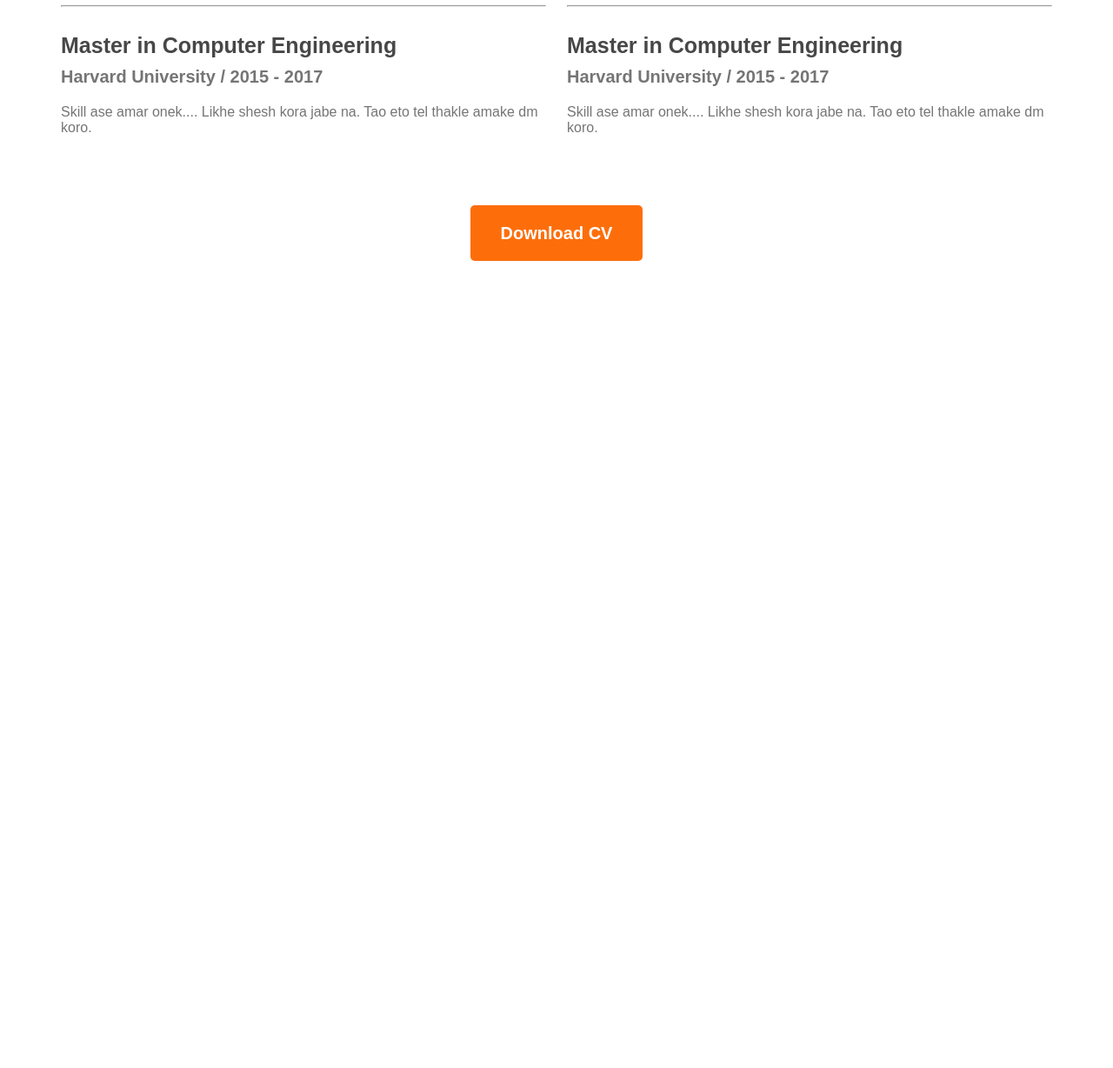
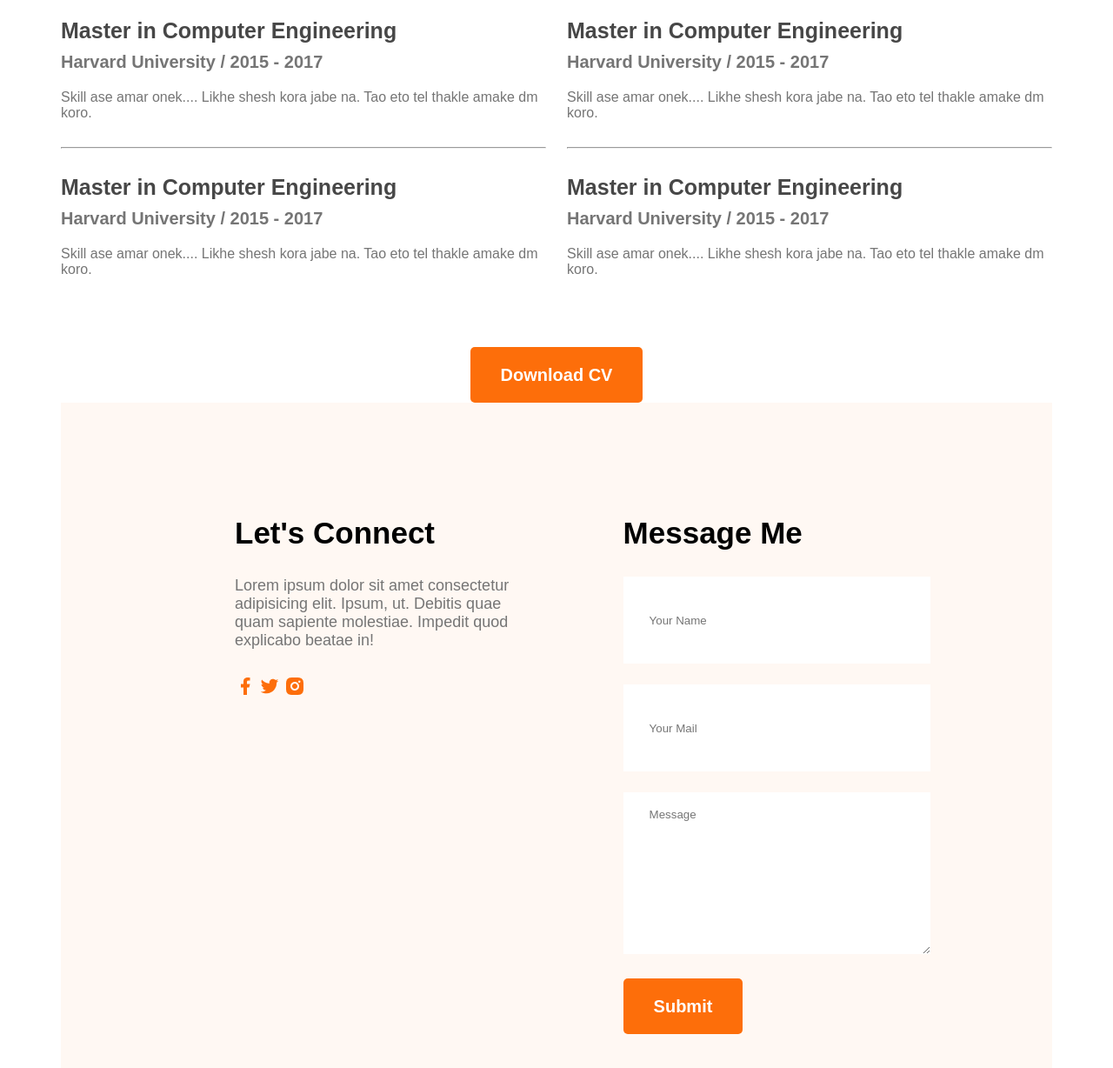
Before and after one commit to ruzhan05/developer-portfolio, a plain HTML site: page index.html in a window 1280 px wide. Shown: the part 2435-3663 px from the top of the page at 87% size. Before the commit the page ends 2735 px from the top, so only its background shows below. Drawn offline with Linux system fonts and the light colour scheme.

Commit message:
contact us added

```diff
--- a/index.html
+++ b/index.html
@@ -108,7 +108,7 @@
         <h3 class="section-title">A Summary Of My Resume</h3>
         <div class="resume-content">
           <div>
-            <h3 class="resume-tile">My Education</h3>
+            <h3 class="resume-title">My Education</h3>
             <div class="resume-item">
               <h4 class="title">Master in Computer Engineering</h4>
               <h5 class="sub-title">Harvard University / 2015 - 2017</h5>
@@ -138,7 +138,7 @@
             </div>
           </div>
           <div>
-            <h3 class="resume-tile">My Experience</h3>
+            <h3 class="resume-title">My Experience</h3>
             <div class="resume-item">
               <h4 class="title">Master in Computer Engineering</h4>
               <h5 class="sub-title">Harvard University / 2015 - 2017</h5>
@@ -171,6 +171,40 @@
           <button class="btn-primary">Download CV</button>
         </div>
       </section>
+      <section class="contact">
+        <div>
+          <h3 class="section-title">Let's Connect</h3>
+          <p class="section-description">
+            Lorem ipsum dolor sit amet consectetur adipisicing elit. Ipsum, ut.
+            Debitis quae quam sapiente molestiae. Impedit quod explicabo beatae
+            in!
+          </p>
+          <a href="">
+            <img src="images/icons/facebook.png" alt="" />
+          </a>
+          <a href="">
+            <img src="images/icons/twitter.png" alt="" />
+          </a>
+          <a href="">
+            <img src="images/icons/insta.png" alt="" />
+          </a>
+        </div>
+        <div>
+          <h3 class="section-title">Message Me</h3>
+          <form action="">
+            <input type="text" name="" id="" placeholder="Your Name" />
+            <input type="email" name="" id="" placeholder="Your Mail" />
+            <textarea
+              name=""
+              id=""
+              cols="30"
+              rows="10"
+              placeholder="Message"
+            ></textarea>
+            <input class="btn-primary" type="submit" value="Submit" />
+          </form>
+        </div>
+      </section>
     </main>
     <footer></footer>
   </body>
--- a/styles/portfolio.css
+++ b/styles/portfolio.css
@@ -125,13 +125,23 @@ main {
   padding: 30px;
 }
 /* Resume Styles */
+.resume {
+  margin-top: 70px;
+}
 .resume-content {
   display: flex;
   gap: 24px;
+  margin-top: 100px;
 }
 .resume-item {
   margin-top: 30px;
   margin-bottom: 30px;
+}
+.resume-title {
+  font-size: 40px;
+  font-weight: 700;
+  color: #474747;
+  margin-bottom: 10px;
 }
 .resume .title {
   font-size: 25px;
@@ -152,3 +162,28 @@ main {
   margin-top: 50px;
   text-align: center;
 }
+/* contact styles */
+.contact {
+  display: flex;
+  gap: 100px;
+  background: #fff8f3;
+  padding: 130px 200px;
+}
+.contact .section-title {
+  text-align: left;
+}
+.contact input[type="text"],
+input[type="email"],
+textarea {
+  margin-bottom: 24px;
+  border: 0;
+  width: 100%;
+  padding: 18px 30px;
+}
+input {
+  height: 64px;
+}
+
+.contact a {
+  text-decoration: none;
+}
```
